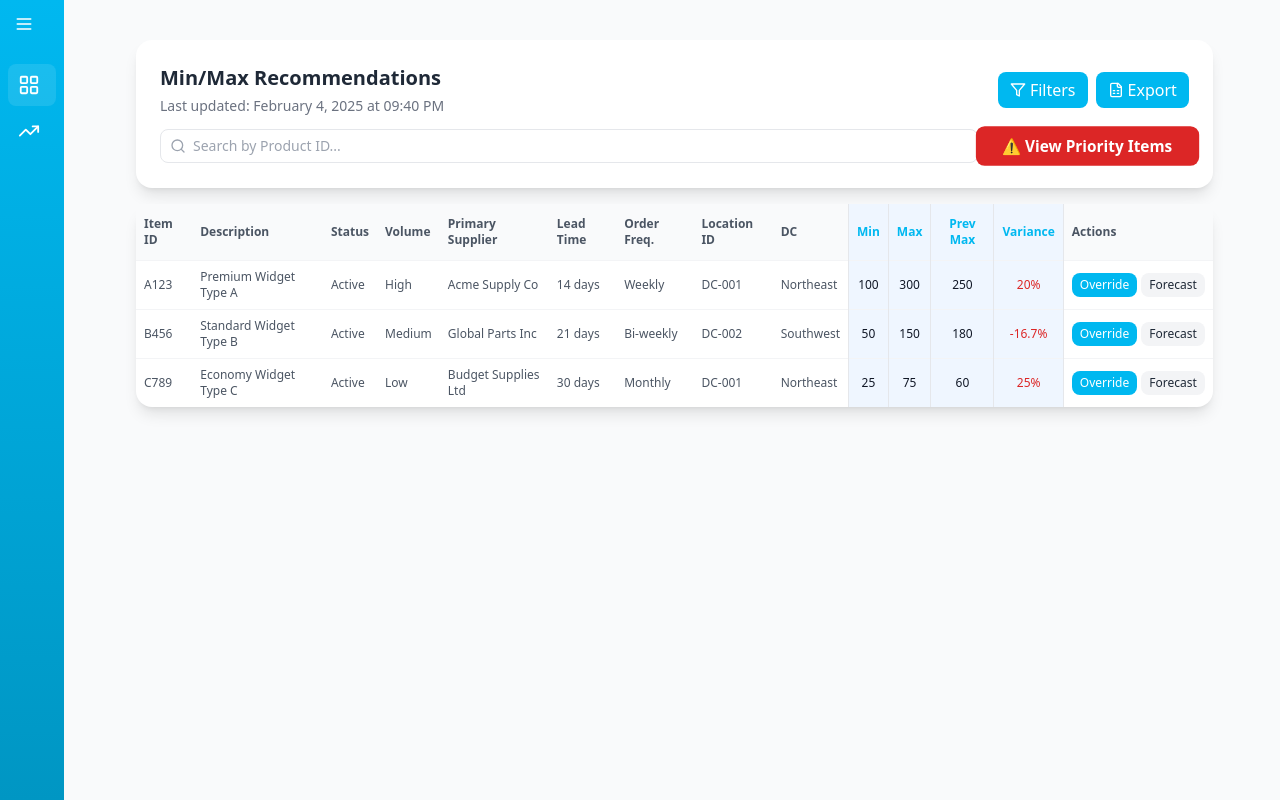
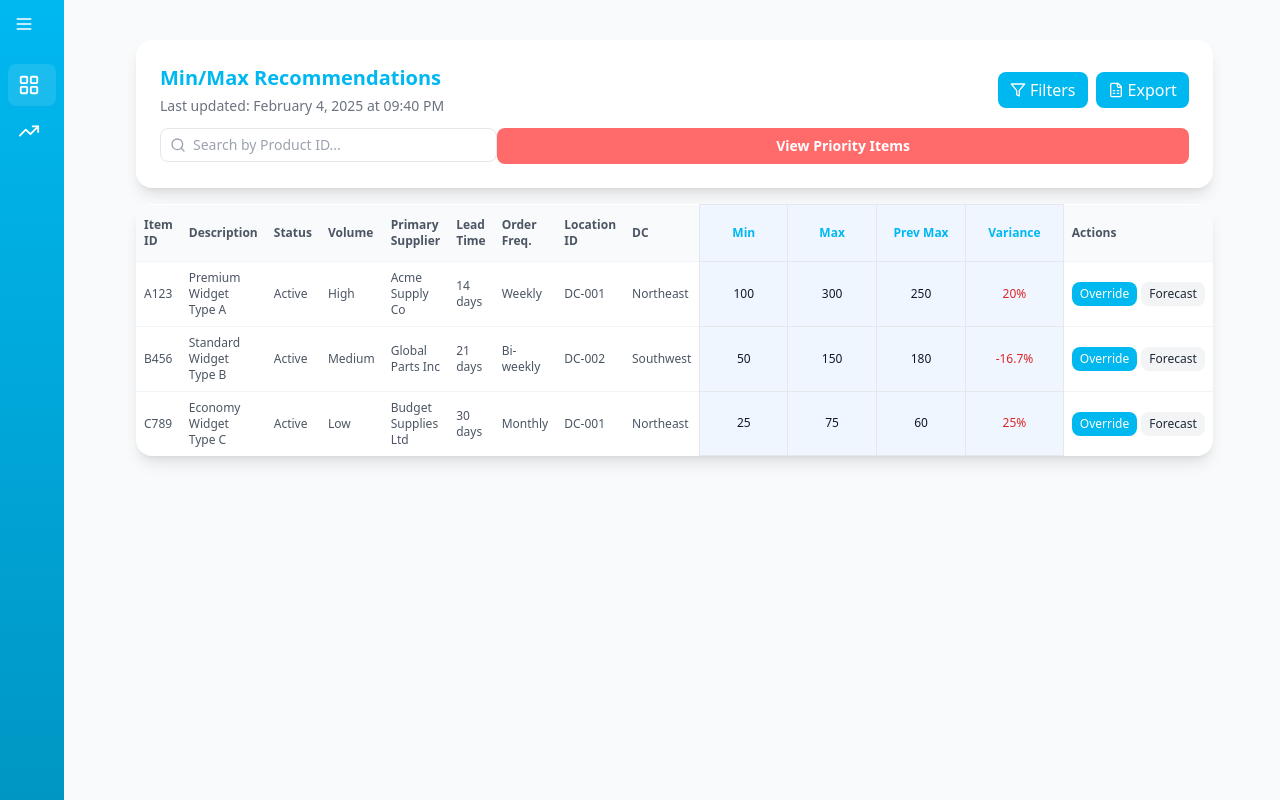
Before and after one commit to mjrojas95/dbt-inventory, a Next.js app: page / in a window 1280 px wide. Built offline with nearby package versions, Linux system fonts and the light colour scheme.

Commit message:
Updated latest changes

```diff
--- a/app/components/MinMaxDashboard.tsx
+++ b/app/components/MinMaxDashboard.tsx
@@ -199,14 +199,15 @@ export default function MinMaxDashboard() {
       <div className="flex flex-col gap-3 bg-white rounded-2xl shadow-lg p-6">
       <div className="flex items-center justify-between">
           <div>
-            <h2 className="text-xl font-bold text-gray-800">Min/Max Recommendations</h2>
+            <h2 className="text-xl font-bold text-[#00B8F0]">Min/Max Recommendations</h2>
             <p className="text-sm text-gray-500 mt-1">Last updated: {lastUpdated}</p>
           </div>
+          <div className="flex flex-col gap-2">
             <div className="flex gap-2">
               <Button
                 onClick={() => setShowFilters(!showFilters)}
                 variant="primary"
-              className="flex items-center gap-1"
+                className="flex-1 flex items-center justify-center gap-1"
               >
                 <Filter size={16} />
                 Filters
@@ -214,17 +215,18 @@ export default function MinMaxDashboard() {
               <Button
                 onClick={exportToExcel}
                 variant="primary"
-              className="flex items-center gap-1"
+                className="flex-1 flex items-center justify-center gap-1"
               >
                 <FileSpreadsheet size={16} />
                 Export
               </Button>
             </div>
           </div>
+        </div>
 
         {/* Search and Priority Toggle */}
-        <div className="flex gap-2 items-center">
-          <div className="relative flex-1">
+        <div className="flex items-start justify-between">
+          <div className="relative w-1/2">
             <Search size={16} className="absolute left-2.5 top-1/2 transform -translate-y-1/2 text-gray-400" />
             <input
               type="text"
@@ -237,13 +239,12 @@ export default function MinMaxDashboard() {
           <Button
             onClick={() => setShowPriorityOnly(!showPriorityOnly)}
             variant={showPriorityOnly ? "secondary" : "destructive"}
-            className="text-sm font-semibold px-6 py-2 text-white"
+            className="text-sm font-semibold px-6 py-2 text-white w-full"
             style={{
-              backgroundColor: showPriorityOnly ? '#4B5563' : '#DC2626',
-              transform: 'scale(1.1)'
+              backgroundColor: showPriorityOnly ? '#4B5563' : '#FF6B6B'
             }}
           >
-            {showPriorityOnly ? "Show All Items" : "⚠️ View Priority Items"}
+            {showPriorityOnly ? "Show All Items" : "View Priority Items"}
           </Button>
         </div>
 
@@ -312,10 +313,10 @@ export default function MinMaxDashboard() {
                 <th className="px-2 py-3 text-left text-xs font-semibold text-gray-600">Order Freq.</th>
                 <th className="px-2 py-3 text-left text-xs font-semibold text-gray-600">Location ID</th>
                 <th className="px-2 py-3 text-left text-xs font-semibold text-gray-600">DC</th>
-                <th className="px-2 py-3 text-center text-xs font-semibold text-[#00B8F0] bg-blue-50 border-x border-gray-200">Min</th>
-                <th className="px-2 py-3 text-center text-xs font-semibold text-[#00B8F0] bg-blue-50 border-x border-gray-200">Max</th>
-                <th className="px-2 py-3 text-center text-xs font-semibold text-[#00B8F0] bg-blue-50 border-x border-gray-200">Prev Max</th>
-                <th className="px-2 py-3 text-center text-xs font-semibold text-[#00B8F0] bg-blue-50 border-x border-gray-200">Variance</th>
+                <th className="w-28 px-2 py-3 text-center text-xs font-semibold text-[#00B8F0] bg-blue-50 border border-gray-200">Min</th>
+                <th className="w-28 px-2 py-3 text-center text-xs font-semibold text-[#00B8F0] bg-blue-50 border border-gray-200">Max</th>
+                <th className="w-28 px-2 py-3 text-center text-xs font-semibold text-[#00B8F0] bg-blue-50 border border-gray-200">Prev Max</th>
+                <th className="w-28 px-2 py-3 text-center text-xs font-semibold text-[#00B8F0] bg-blue-50 border border-gray-200">Variance</th>
                 <th className="px-2 py-3 text-left text-xs font-semibold text-gray-600">Actions</th>
               </tr>
             </thead>
@@ -331,8 +332,8 @@ export default function MinMaxDashboard() {
                   <td className="px-2 py-2 text-xs text-gray-600">{product.orderFrequency}</td>
                   <td className="px-2 py-2 text-xs text-gray-600">{product.locationId}</td>
                   <td className="px-2 py-2 text-xs text-gray-600">{product.dc}</td>
-                  <td className="px-2 py-2 text-xs font-medium text-gray-900 bg-blue-50 text-center border-x border-gray-200">{product.min}</td>
-                  <td className="px-2 py-2 text-xs bg-blue-50 text-center border-x border-gray-200">
+                  <td className="w-28 px-2 py-2 text-xs font-medium text-gray-900 bg-blue-50 text-center border border-gray-200">{product.min}</td>
+                  <td className="w-28 px-2 py-2 text-xs bg-blue-50 text-center border border-gray-200">
                     {editingId === product.itemId ? (
                       <div className="flex items-center space-x-1">
                         <input
@@ -358,8 +359,8 @@ export default function MinMaxDashboard() {
                       <span className="font-medium text-gray-900">{product.max}</span>
                     )}
                   </td>
-                  <td className="px-2 py-2 text-xs font-medium text-gray-900 bg-blue-50 text-center border-x border-gray-200">{product.previousMax}</td>
-                  <td className="px-2 py-2 text-xs bg-blue-50 text-center border-x border-gray-200">
+                  <td className="w-28 px-2 py-2 text-xs font-medium text-gray-900 bg-blue-50 text-center border border-gray-200">{product.previousMax}</td>
+                  <td className="w-28 px-2 py-2 text-xs bg-blue-50 text-center border border-gray-200">
                     <span className={`font-medium ${
                       Math.abs(product.maxVariance) > 15
                         ? 'text-red-600'
```
Lines whose indentation alone changed are shown as unchanged.
